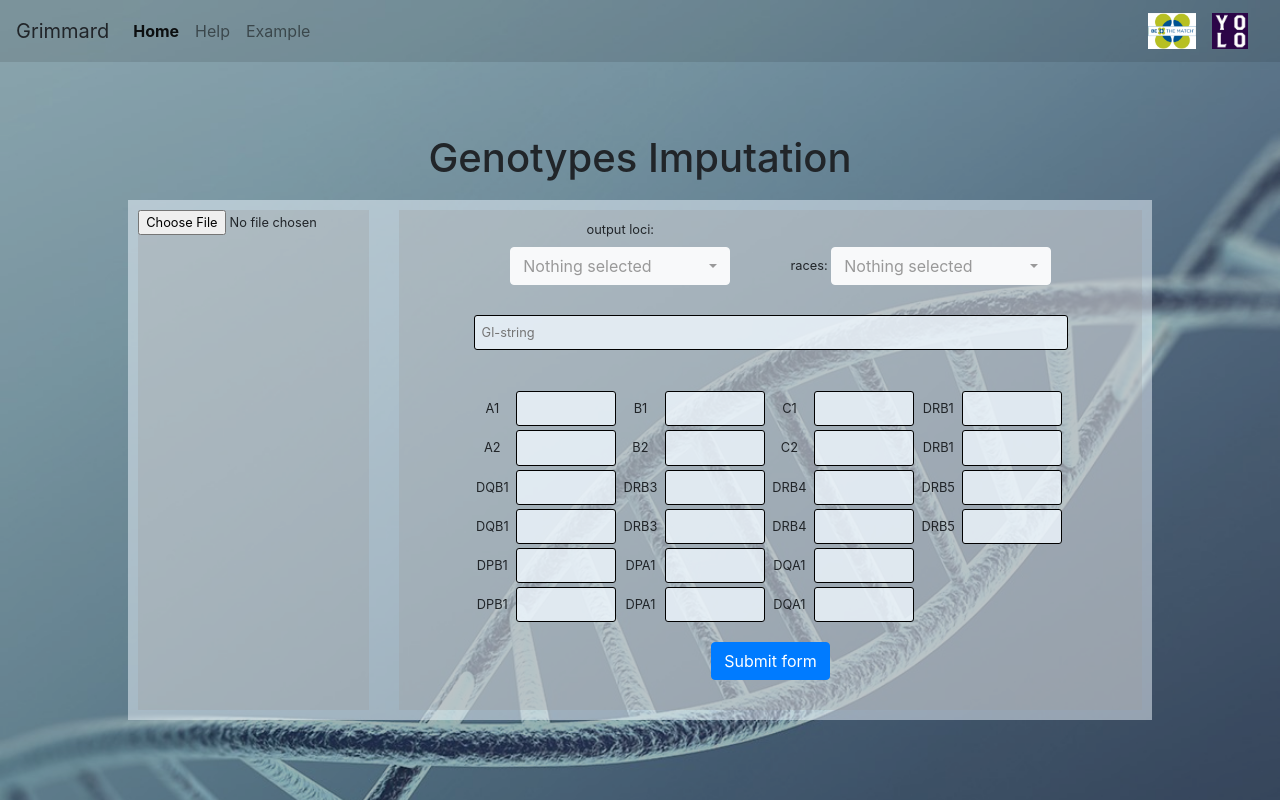
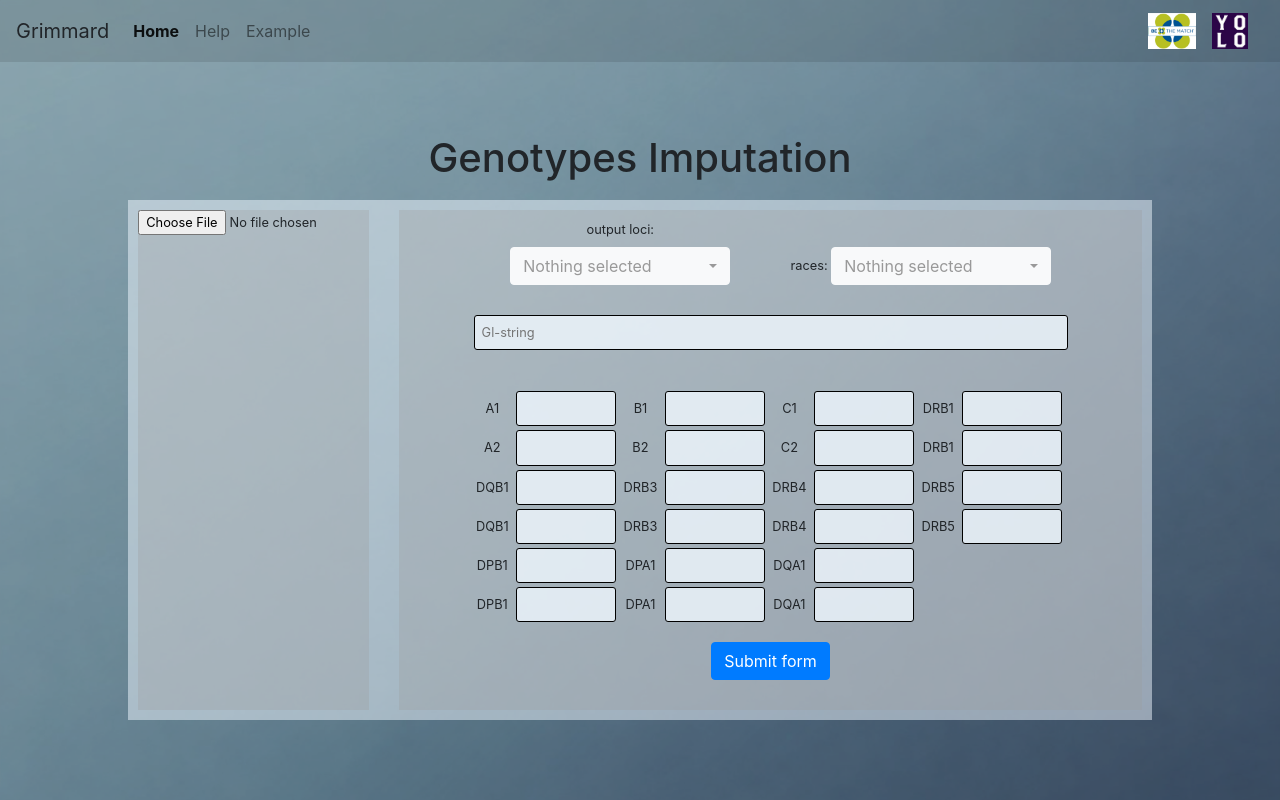
Before and after one commit to Regev32/grimmard6, a Flask app: page / in a window 1280 px wide. Run offline with Flask 3, Linux system fonts and the light colour scheme; parts of the project's set-up code (start-up, migrations or seed data) failed here and were passed over; some libraries are stand-ins or nearby versions.

Commit message:
Removed helix from background photo

```diff
--- a/app/static/home.css
+++ b/app/static/home.css
@@ -35,7 +35,7 @@ input[type=radio] {
 }
 
 body {
-    background-image: url("../static/dna-struktur-rev.jpg");
+    background-image: url("../static/dna-struktur-rev-no-helix.png");
     background-repeat: no-repeat;
     background-size: 100%
     /*background-color: #efefef;*/
--- a/app/templates/base.html
+++ b/app/templates/base.html
@@ -8,7 +8,7 @@
 			html, body { height: 100%; width: 100%; margin: 0; }
 
 			body {
-				background-image: url('../static/dna-struktur-rev.jpg');
+				background-image: url('../static/dna-struktur-rev-no-helix.png');
 				background-repeat: no-repeat;
 				background-size: cover;
 				/* background-image: url('/static/dna-struktur-rev.jpg');
```
Also changed, not shown: app/static/dna-struktur-rev-no-helix.png (added), app/static/dna-struktur-rev.jpg (deleted).
